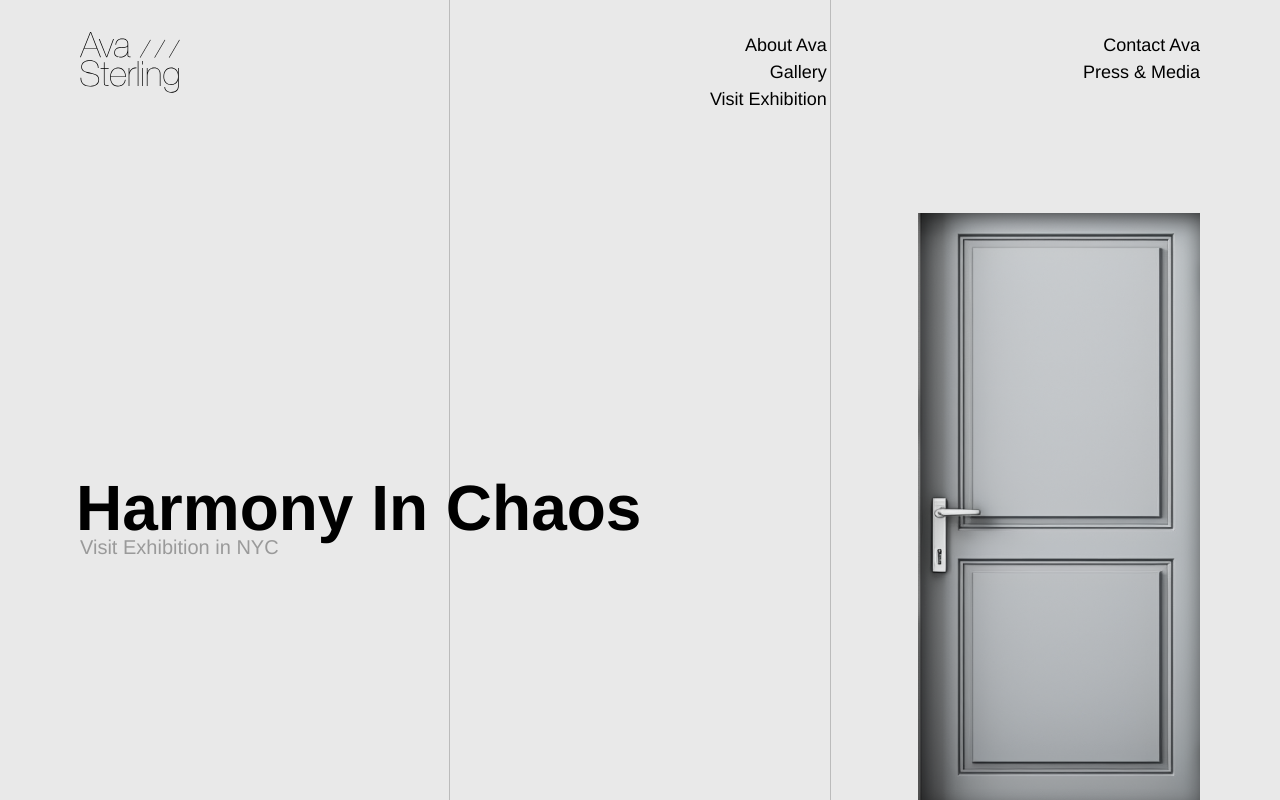
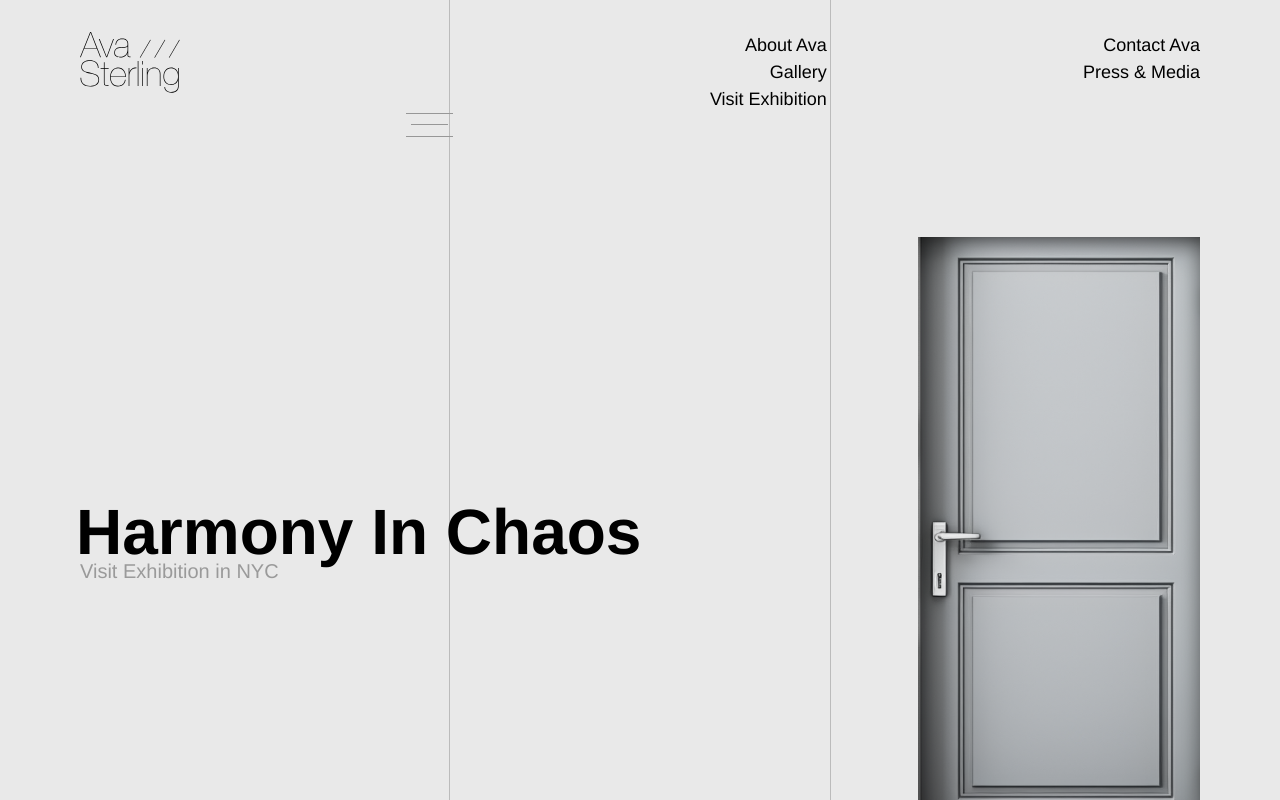
Before and after one commit to adtimokhin/harmony_in_chaos_website, a Next.js app: page / in a window 1280 px wide. Shown: the top 800 px of the page. Built offline with nearby package versions, Linux system fonts and the light colour scheme; a web font is replaced by a local one.

Commit message:
Added a burger menu for the navbar

```diff
--- a/components/NavBar.jsx
+++ b/components/NavBar.jsx
@@ -2,18 +2,27 @@ import Image from "next/image";
 
 const NavBar = () => {
     return (
-      <nav className="w-full h-fit grid grid-cols-3">
+      <nav className="w-full h-fit grid tablet:grid-cols-3 grid-cols-2">
         <a href="/" >
           <Image src="/logo.svg" alt="logo" width={100} height={100} priority draggable={false} className="hover:cursor-pointer" />
         </a>
-        <div className="body-text flex flex-col col-span-1 text-right items-end">
+        <div className="body-text flex-col col-span-1 text-right items-end hidden tablet:flex">
             <a href="/about" className="w-fit hover:text-subtitle-text transition-colors duration-200 ease-linear">About Ava</a>
             <a href="/contact" className="w-fit hover:text-subtitle-text transition-colors duration-200 ease-linear">Gallery</a>
             <a href="/exhibits" className="w-fit hover:text-subtitle-text transition-colors duration-200 ease-linear">Visit Exhibition</a>
         </div>
-        <div className="body-text flex flex-col col-span-1 text-right items-end">
+        <div className="body-text flex-col col-span-1 text-right items-end hidden tablet:flex">
             <a href="/about" className="w-fit hover:text-subtitle-text transition-colors duration-200 ease-linear">Contact Ava</a>
             <a href="/contact" className="w-fit hover:text-subtitle-text transition-colors duration-200 ease-linear">Press & Media</a>
+      </div>
+
+      {/* Burger menu */}
+      <div className="col-span-1 items-end flex flex-col">
+      <svg width="47" height="24" viewBox="0 0 47 24" fill="none" xmlns="http://www.w3.org/2000/svg">
+<rect width="47" height="1" fill="#979797"/>
+<rect x="5" y="11" width="37" height="1" fill="#979797"/>
+<rect y="23" width="47" height="1" fill="#979797"/>
+</svg>
       </div>
     </nav>
     );
```
Also changed, not shown: Group 41.svg (added).
